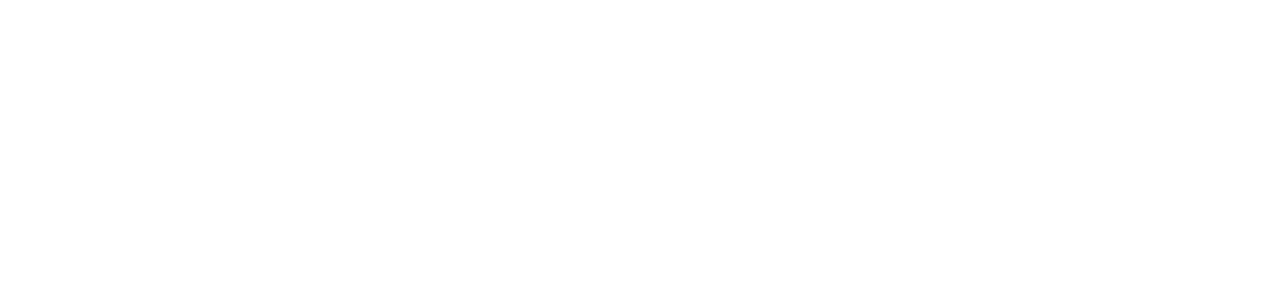
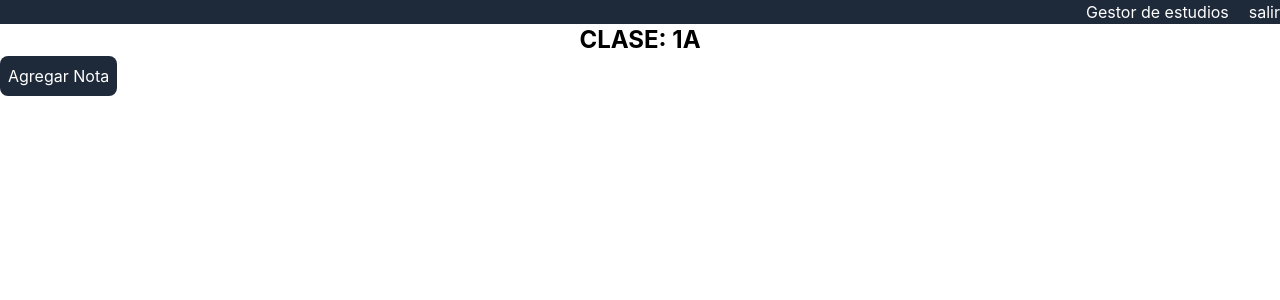
Before and after one commit to and1ru/calificaciones-front, a React (Vite) app: page /clase/1 in a window 1280 px wide. Shown: the top 300 px of the page. Built offline with nearby package versions, Linux system fonts and the light colour scheme.

Commit message:
se agrego una pagina para ver los estudiantes de una clase y tambien poder crear una nota

```diff
--- /dev/null
+++ b/src/pages/clase-page.tsx
@@ -0,0 +1,45 @@
+import { useRef } from "react";
+import { HeaderComponent } from "../components/header-component";
+import { teacherGroups } from "../helper/grupos";
+import { useParams } from "react-router-dom";
+
+export const ClasePage = () => {
+    const agregarNota = useRef<null | HTMLDialogElement>(null)
+
+    function openDialog() {
+        if (!agregarNota) return
+        agregarNota.current?.showModal()
+    }
+
+    function closeDialog() {
+        if (!agregarNota) return
+        agregarNota.current?.close()
+    }
+
+    const { id } = useParams()
+
+    if(!id) return
+
+    const clase = teacherGroups.find((clase) => clase.id === +id)
+
+    if(!clase) return <p>clase no encontrada</p>
+
+    return (
+        <>
+            <HeaderComponent></HeaderComponent>
+            <main>
+                <h1 className="text-center text-2xl font-bold">CLASE: {clase?.group}</h1>
+                <section>
+                    <button className="bg-gray-800 p-2 rounded-lg text-white " onClick={openDialog}>Agregar Nota</button>
+                    <dialog className="backdrop:bg-black/50 w-70 h-100 rounded-lg m-auto p-6" ref={agregarNota}>
+                        <h2 className="text-center text-xl font-bold mb-5">Crear Nota</h2>
+                        <form>
+                            <input type="text" placeholder="nombre de tarea"/>
+                        </form>
+                        <button onClick={closeDialog} className="bg-red-500 w-full p-2 rounded-lg font-bold">Cerrar</button>
+                    </dialog>
+                </section>
+            </main>
+        </>
+    );
+};
--- a/src/routes/app-router.tsx
+++ b/src/routes/app-router.tsx
@@ -2,6 +2,7 @@
 import { HomePage } from "../pages/home-page";
 import { LoginPage } from "../pages/login-page";
 import { DashboardPage } from "../pages/dashboard-page";
+import { ClasePage } from "../pages/clase-page";
 
 export const routes = createBrowserRouter([
     {
@@ -18,6 +19,6 @@
     },
     {
         path: "clase/:id",
-        element: <></>
+        element: <ClasePage/>
     }
 ])
```
